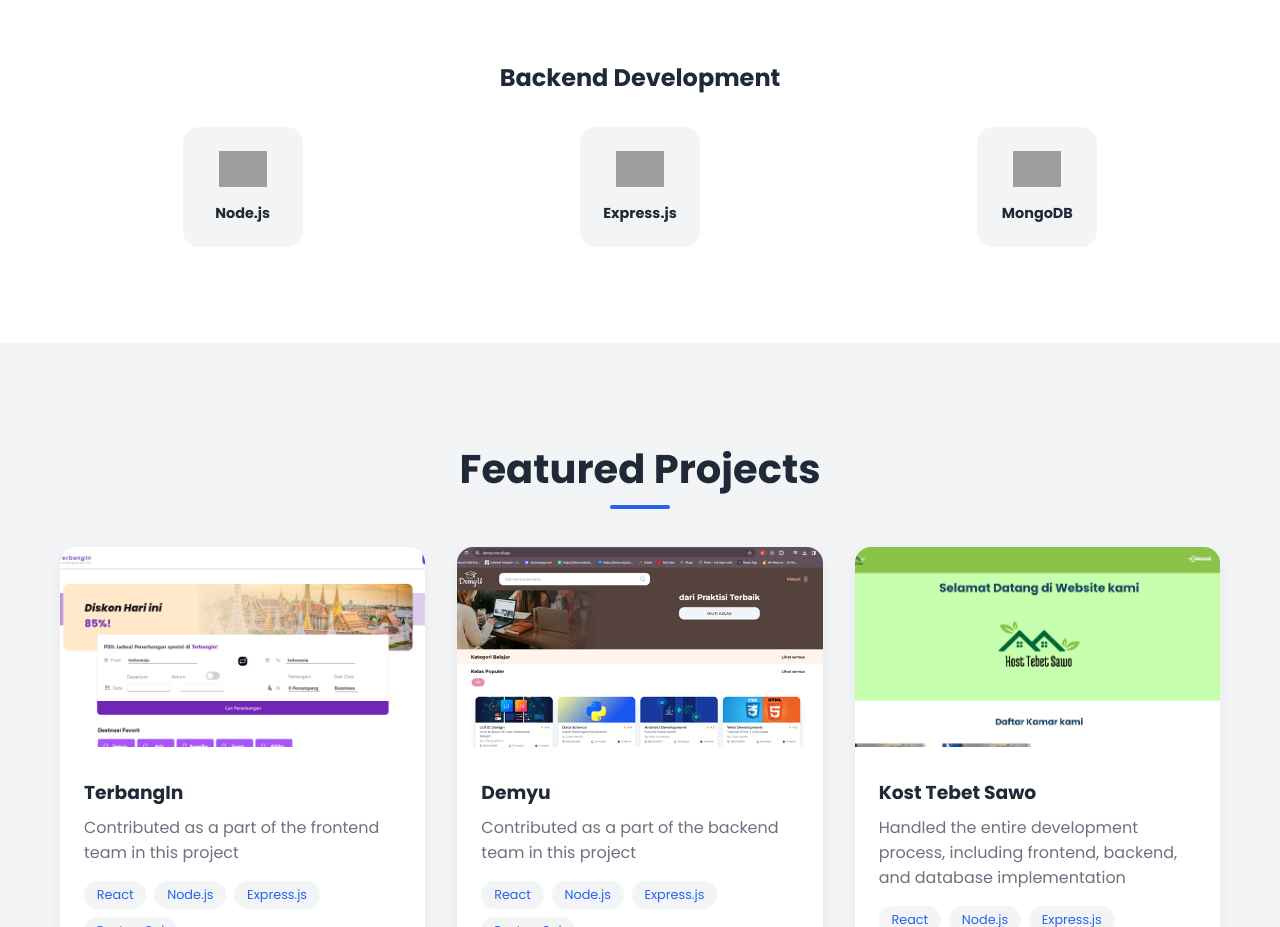
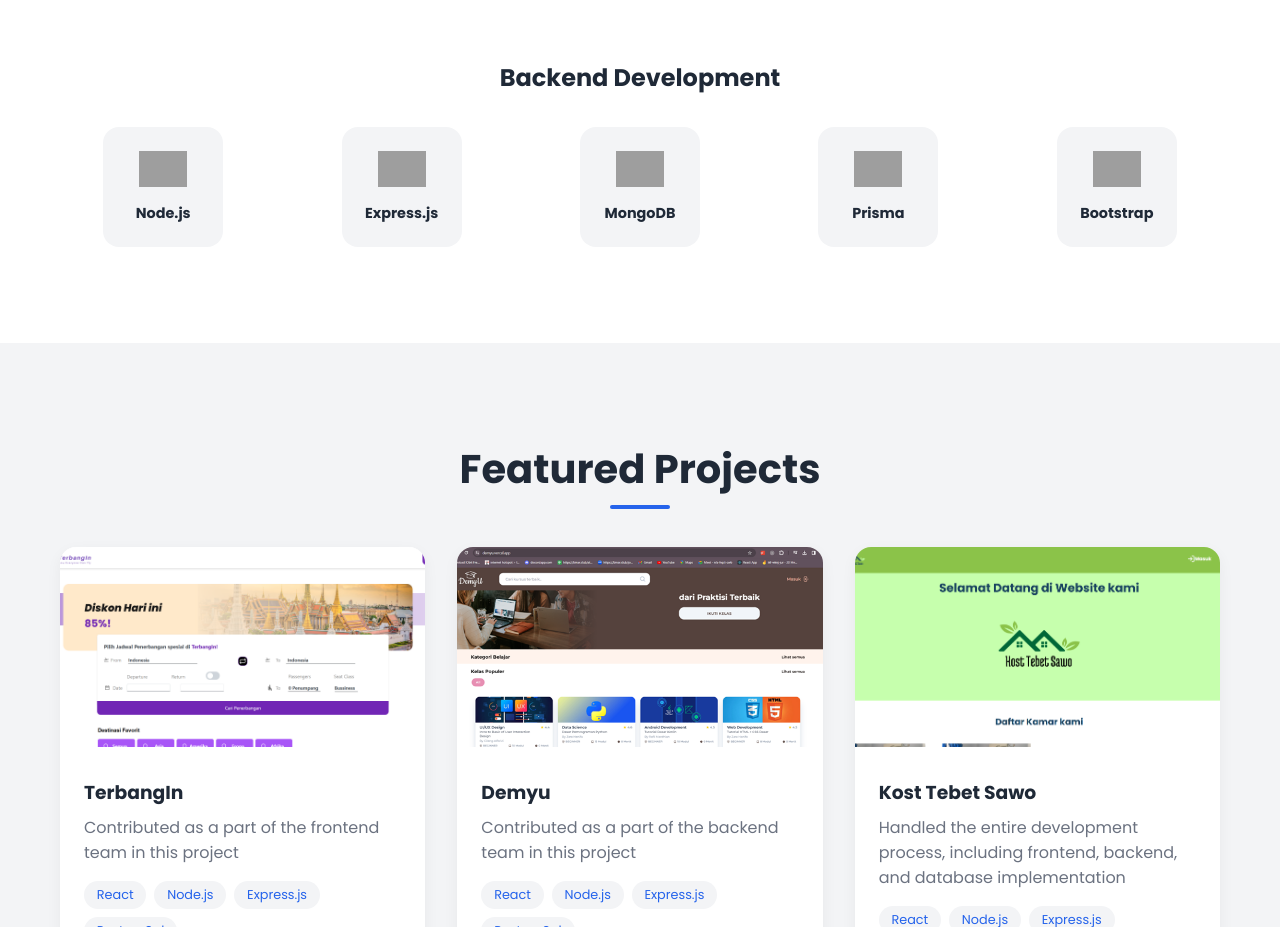
Before and after one commit to raflimardhian/web-portofolio, a plain HTML site: page index.html in a window 1280 px wide. Shown: the part 1680-2607 px from the top of the page. Drawn offline with Linux system fonts and the light colour scheme; grey boxes are pictures that could not be loaded.

Commit message:
add new skill

```diff
--- a/index.html
+++ b/index.html
@@ -122,6 +122,14 @@
                             <img src="https://cdn.jsdelivr.net/gh/devicons/devicon/icons/mongodb/mongodb-original.svg" alt="MongoDB">
                             <h4>MongoDB</h4>
                         </div>
+                        <div class="skill-card">
+                            <img src="https://cdn.jsdelivr.net/gh/devicons/devicon@latest/icons/prisma/prisma-original.svg" alt="Prisma"/>
+                            <h4>Prisma</h4>
+                        </div>
+                        <div class="skill-card">
+                            <img src="https://cdn.jsdelivr.net/gh/devicons/devicon@latest/icons/bootstrap/bootstrap-original.svg" alt="Bootstrap"/>
+                            <h4>Bootstrap</h4>
+                        </div>
                     </div>
                 </div>
             </div>
@@ -198,7 +206,6 @@
         <div class="container">
             <h2 class="section-title">My Certificates</h2>
             <div class="certificates-grid">
-                <!-- Certificate Card 1 -->
                 <div class="certificate-card">
                     <div class="certificate-image">
                         <img src="./image/certificate/Fullstack_page-0001.jpg" alt="Certificate 1">
```
